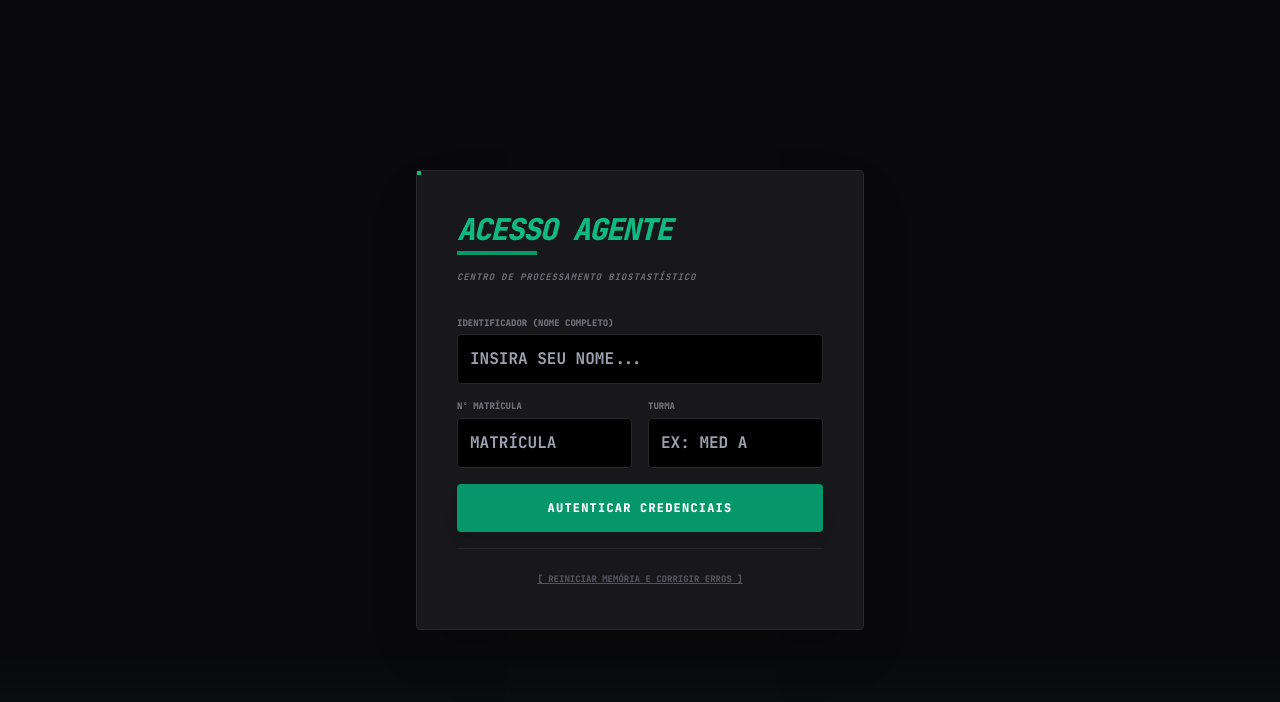
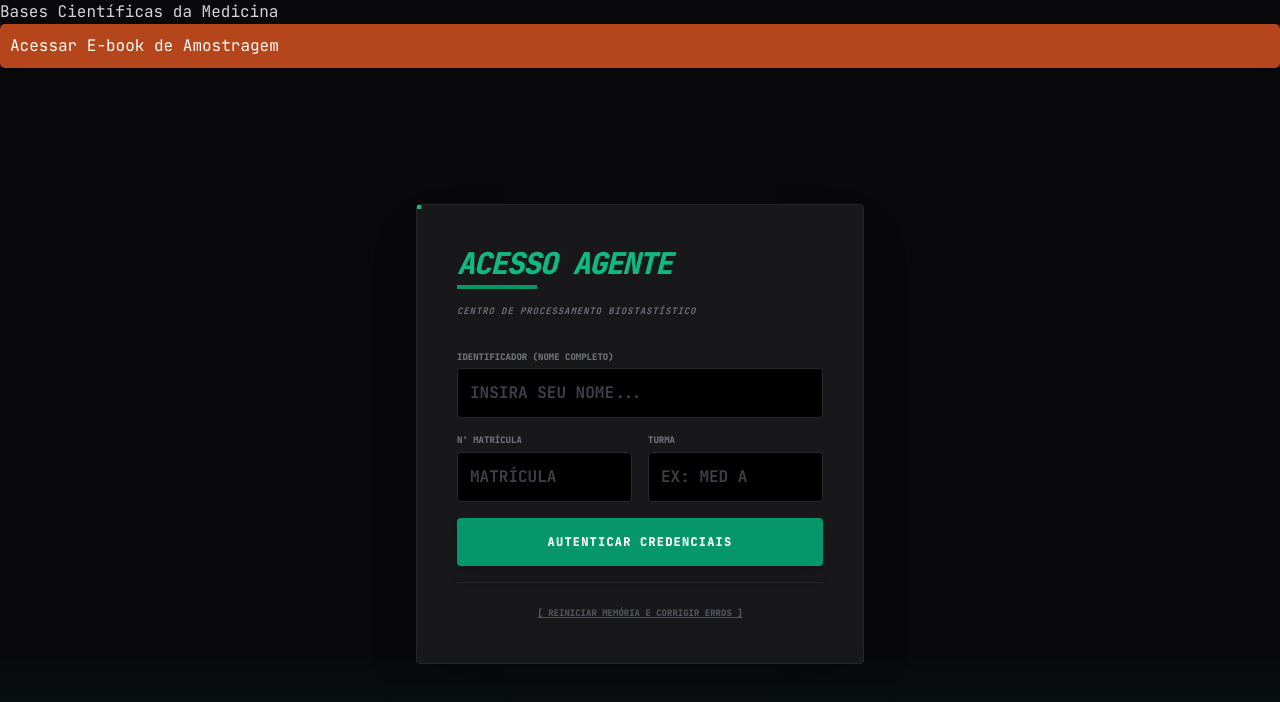
Before and after one commit to Herimarc/bases, a plain HTML site: page index.html in a window 1280 px wide. Drawn offline with nearby package versions, Linux system fonts and the light colour scheme.

Commit message:
Update index.html

```diff
--- a/index.html
+++ b/index.html
@@ -7,6 +7,10 @@
     <title>Operação Sentinela - Prof. Heriton Marcelo</title>
     <script src="https://cdn.tailwindcss.com"></script>
     <script src="https://cdn.jsdelivr.net/npm/chart.js"></script>
+    <h1>Bases Científicas da Medicina</h1>
+<a href="amostragem/index.html" style="padding: 10px; background: #b5451b; color: white; text-decoration: none; border-radius: 5px;">
+   Acessar E-book de Amostragem
+</a>
 
     <style>
         @import url('https://fonts.googleapis.com/css2?family=JetBrains+Mono:wght@400;700;800&display=swap');
```
